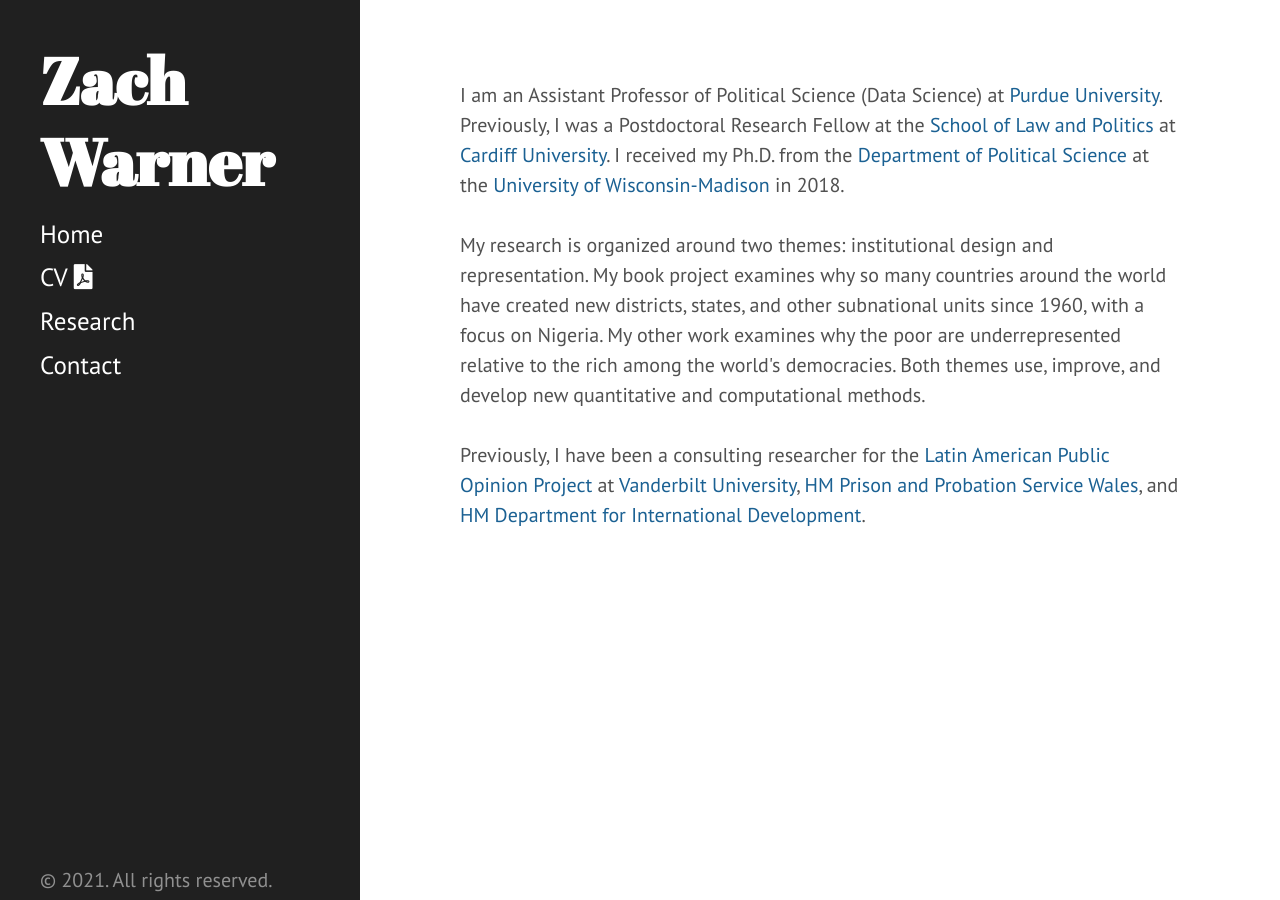
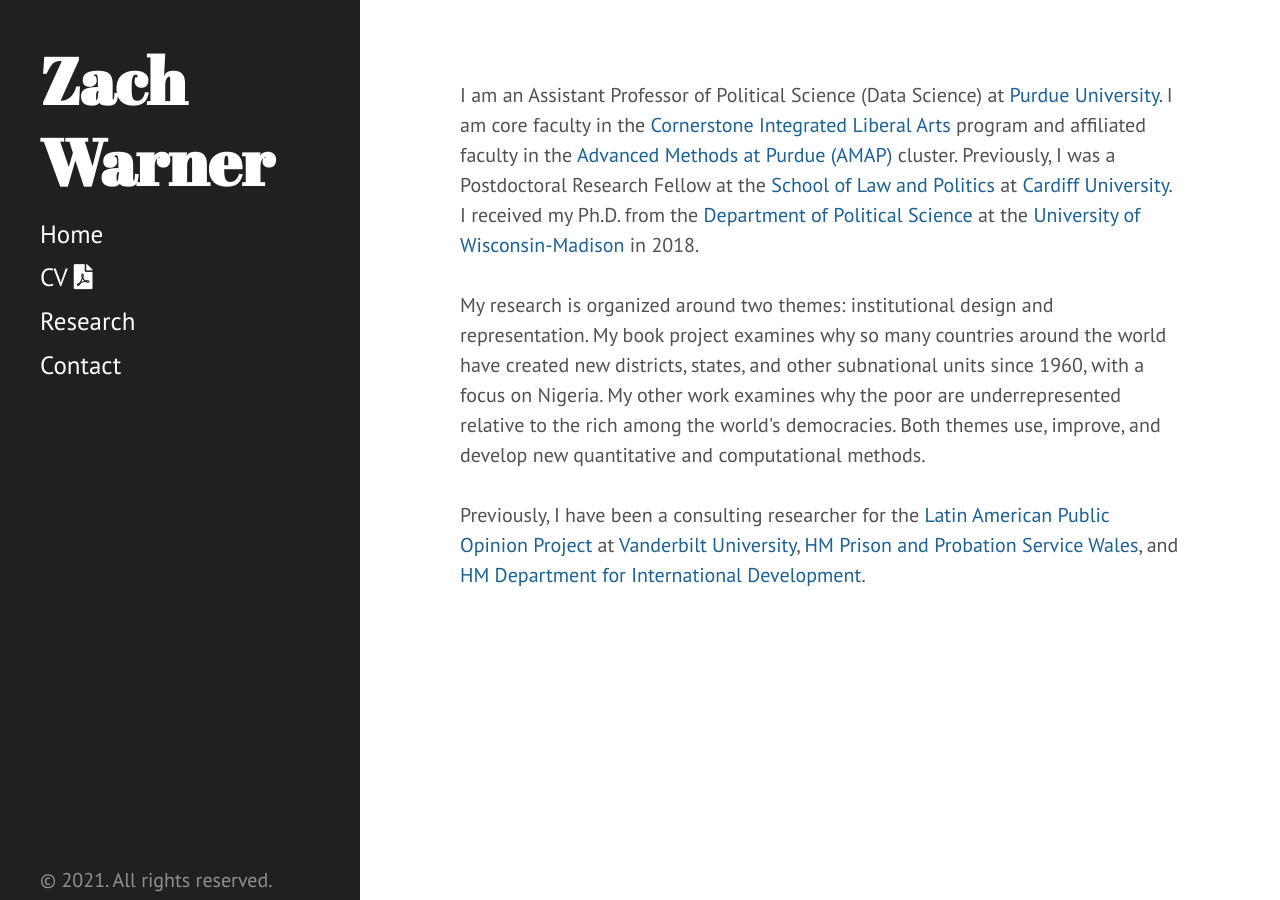
Before and after one commit to zachwarner/zachwarner.github.io, a Jekyll site: the page built from index.html, in a window 1280 px wide. Built offline with Jekyll 4.4.1, drawn with Linux system fonts in a browser that asks for light colours.

Commit message:
Updates in WL
- Update contact info
- Update CV w/ AMAP
- Update landing page w/ AMAP
- Minor fix on research page

```diff
--- a/index.html
+++ b/index.html
@@ -3,7 +3,7 @@
 title: Home
 ---
 
-I am an Assistant Professor of Political Science (Data Science) at <a href="https://cla.purdue.edu/academic/polsci/">Purdue University</a>. Previously, I was a Postdoctoral Research Fellow at the <a href="https://www.cardiff.ac.uk/law-politics">School of Law and Politics</a> at <a href="https://www.cardiff.ac.uk">Cardiff University</a>. I received my Ph.D. from the <a href="http://polisci.wisc.edu/">Department of Political Science</a> at the <a href="http://www.wisc.edu">University of Wisconsin-Madison</a> in 2018. <br> <br>
+I am an Assistant Professor of Political Science (Data Science) at <a href="https://cla.purdue.edu/academic/polsci/">Purdue University</a>. I am core faculty in the <a href="https://cla.purdue.edu/academic/cornerstone/index.html">Cornerstone Integrated Liberal Arts</a> program and affiliated faculty in the <a href="https://www.purdue.edu/amap/">Advanced Methods at Purdue (AMAP)</a> cluster. Previously, I was a Postdoctoral Research Fellow at the <a href="https://www.cardiff.ac.uk/law-politics">School of Law and Politics</a> at <a href="https://www.cardiff.ac.uk">Cardiff University</a>. I received my Ph.D. from the <a href="http://polisci.wisc.edu/">Department of Political Science</a> at the <a href="http://www.wisc.edu">University of Wisconsin-Madison</a> in 2018. <br> <br>
 
 My research is organized around two themes: institutional design and representation. My book project examines why so many countries around the world have created new districts, states, and other subnational units since 1960, with a focus on Nigeria. My other work examines why the poor are underrepresented relative to the rich among the world's democracies. Both themes use, improve, and develop new quantitative and computational methods. <br> <br>
 
```
Also changed, not shown: contact.md (+2 -0 lines), research.md (+1 -1 lines), 1 other file.
